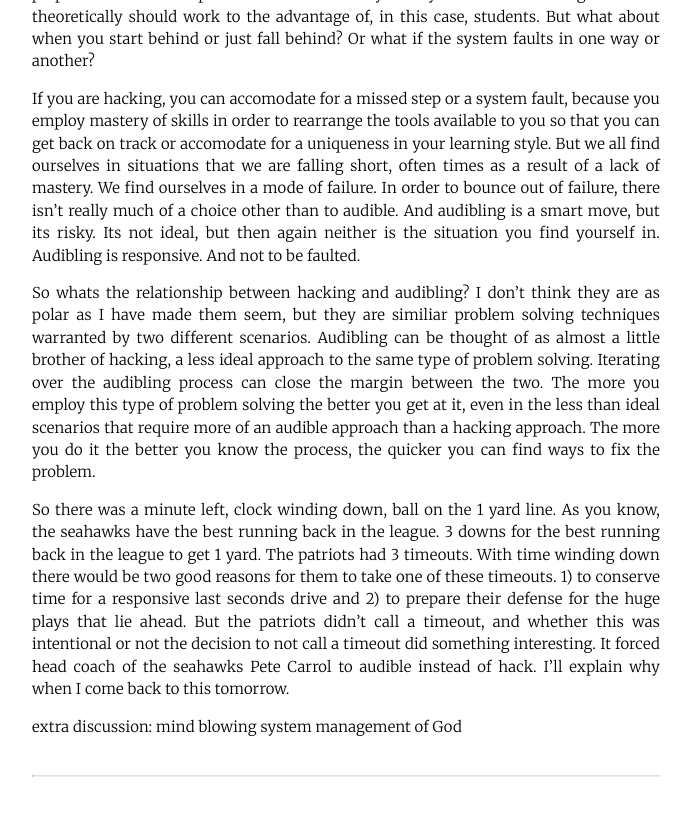
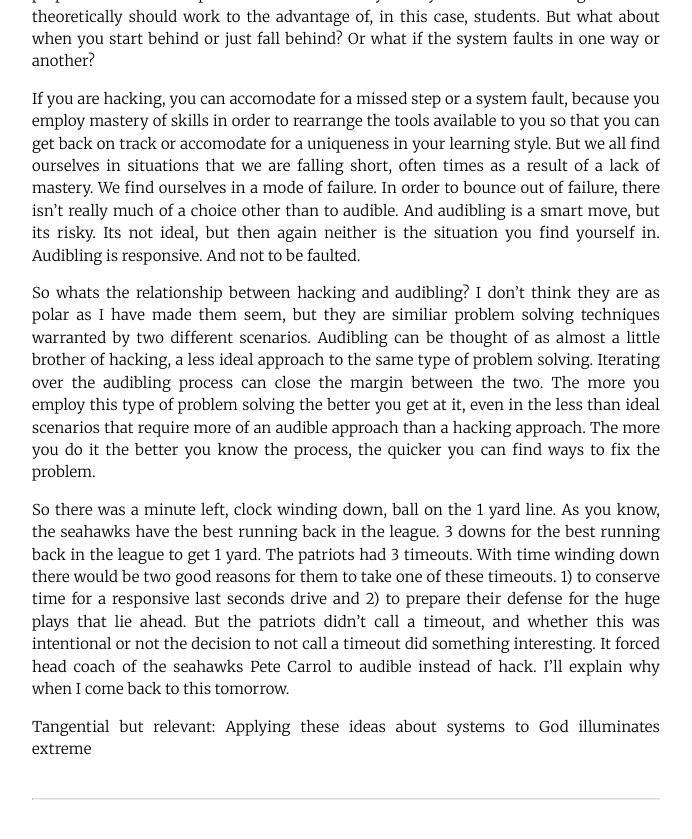
Before and after one commit to samcal/thenewrad.io, a Jekyll site: the page built from _posts/2015-02-03-the-audible.markdown, in a window 1280 px wide and 900 px high, scrolled down 1215 px. Shown: the top 839 px of the window, without its empty margins (294-986 px from the left). Built offline with Jekyll 4.4.1, drawn with Linux system fonts in a browser that asks for light colours.

Commit message:
just a little bit
discussing God’s system management

```diff
--- a/_posts/2015-02-03-the-audible.markdown
+++ b/_posts/2015-02-03-the-audible.markdown
@@ -23,4 +23,4 @@ So whats the relationship between hacking and audibling? I don't think they are
 
 So there was a minute left, clock winding down, ball on the 1 yard line. As you know, the seahawks have the best running back in the league. 3 downs for the best running back in the league to get 1 yard. The patriots had 3 timeouts. With time winding down there would be two good reasons for them to take one of these timeouts. 1) to conserve time for a responsive last seconds drive and 2) to prepare their defense for the huge plays that lie ahead. But the patriots didn't call a timeout, and whether this was intentional or not the decision to not call a timeout did something interesting. It forced head coach of the seahawks Pete Carrol to audible instead of hack. I'll explain why when I come back to this tomorrow.
 
-extra discussion: mind blowing system management of God
+Tangential but relevant: Applying these ideas about systems to God illuminates extreme
```
